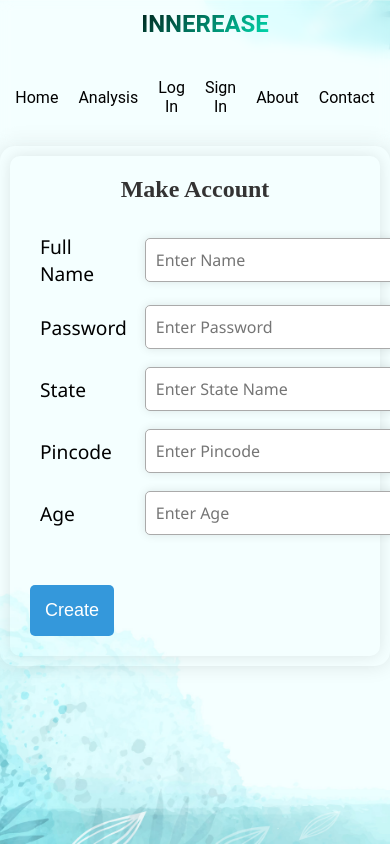
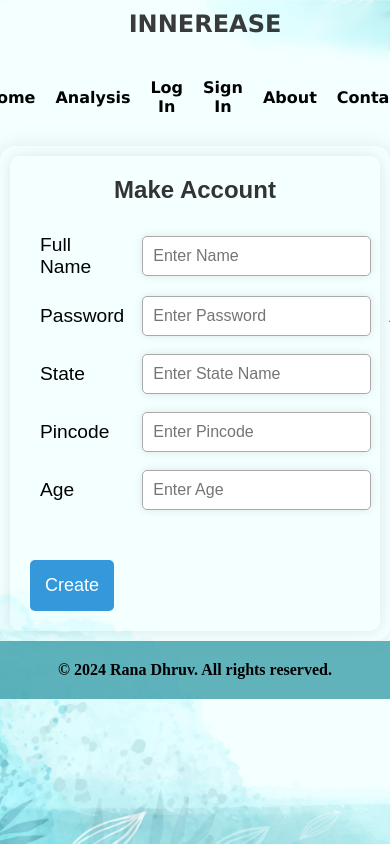
Before and after one commit to Dhruv-Rana1507/MENTAL_HEALTH_CARE-, a Next.js app in the folder MENTAL/Frontend/: page /sign in a window 390 px wide. Built offline with nearby package versions, Linux system fonts and the light colour scheme.

Commit message:
Final Up-To-Date Project :)

```diff
--- /dev/null
+++ b/MENTAL/Frontend/component/foot.js
@@ -0,0 +1,11 @@
+import React from 'react'
+import styles from '../styles/foot.module.css'
+const Footer = () => {
+    return (
+      <footer className={styles.footer}>
+        <p>© {new Date().getFullYear()} Rana Dhruv. All rights reserved.</p>
+      </footer>
+    );
+  };
+
+  export default Footer;
--- a/MENTAL/Frontend/pages/_app.js
+++ b/MENTAL/Frontend/pages/_app.js
@@ -1,17 +1,17 @@
 import '@/styles/globals.css'
 
 // import Nav from '../component/nav'
-import Footer from '../component/footer'
+import Footer from '../component/foot'
 export default function App({ Component, pageProps }) {
 
   return <>
 
   {/* <Nav/>  */}
   <Component {...pageProps} />
-  {/* <div>
+  <div>
 
   <Footer/>
-  </div> */}
+  </div>
 
   </>
 }
--- a/MENTAL/Frontend/styles/Login.module.css
+++ b/MENTAL/Frontend/styles/Login.module.css
@@ -4,6 +4,7 @@
   max-width: 400px; /* Adjust the max-width as needed */
   margin: auto;
   padding: 20px;
+  height: 100vh;
 }
 
 .hd {
@@ -30,6 +31,11 @@
   box-shadow: 1.9px 0px 1.9px 0px;
 }
 
+.signup-input:hover{
+  box-shadow: 2px 2px 7px 0px;
+  transition: all 0.2s ease-in-out;
+
+}
 
 .captcha-text {
   display: flex;
@@ -39,11 +45,12 @@
   color: #000000;
   font-size: larger;
   box-shadow: 1px 0px 1.9px 1px;
-  /* border: 2px solid black; */
+  border: 2px solid black;
   background-color: transparent;
   border-radius: 10px;
   padding: 0.5px; /* Add padding for a cleaner look */
-  /* border-radius: 4px; */
+  border-radius: 10px 0px 10px 0px;
+  background-color: rgba(0, 238, 255, 0.647);
 }
 
 .signup-button {
--- /dev/null
+++ b/MENTAL/Frontend/styles/abt.module.css
@@ -0,0 +1,88 @@
+/* abt.module.css */
+
+.container {
+    max-width: 900px; /* Adjust max-width to your preference */
+    margin: 0 auto;
+    padding: 20px;
+    backdrop-filter: blur(6px);
+    background-color:transparent;
+  }
+
+  .container h1 {
+    color: #333;
+    font-size: 2rem; /* Increase font size for headings */
+    margin-bottom: 20px; /* Add space below headings */
+  }
+
+  .container p {
+    line-height: 1.6;
+  }
+
+  .container h2 {
+    margin-top: 30px; /* Increase margin-top for section headings */
+    color: #333;
+    font-size: 1.5rem; /* Increase font size for section headings */
+  }
+
+  .teammember {
+    margin-top: 30px; /* Increase margin-top for team members */
+    display: flex;
+    align-items: center;
+    /* border: 2px solid red; */
+    align-items: center;
+    justify-content: center;
+  }
+
+  .teammember p {
+    font-size: 1.1rem; /* Increase font size for team member details */
+  }
+
+  .teammember p strong {
+    font-size: 1.2rem; /* Increase font size for team member names */
+    color: #000000; /* Change color for team member names */
+  }
+
+  .teammember h2{
+    margin: 0px  auto;
+    /* border: 2px solid red ; */
+  }
+
+.img {
+    width: 100px; /* Adjust width of the image */
+    height: 100px; /* Adjust height of the image */
+    border-radius: 50%; /* Make the image round */
+    margin-right: 20px; /* Add space to the right of the image */
+  }
+
+  /* Responsive Styles */
+
+  @media only screen and (max-width: 768px) {
+    .teammember img {
+      margin: 0 auto 10px; /* Center-align image and add space below it on smaller screens */
+    }
+  }
+
+  /* Responsive Styles */
+
+  @media only screen and (max-width: 768px) {
+    .container {
+      padding: 15px; /* Adjust padding for smaller screens */
+    }
+
+    .container h1 {
+      font-size: 1.8rem; /* Decrease font size for headings on smaller screens */
+    }
+
+    .container  h2 {
+      font-size: 1.3rem; /* Decrease font size for section headings on smaller screens */
+    }
+
+    .teammember {
+      flex-direction: column; /* Stack team members vertically on smaller screens */
+      text-align: center; /* Center-align team member details */
+    }
+
+    .teammember p {
+      margin-top: 10px; /* Add space between team member details on smaller screens */
+    }
+  }
--- /dev/null
+++ b/MENTAL/Frontend/styles/foot.module.css
@@ -0,0 +1,12 @@
+/* foot.module.css */
+
+.footer {
+    width: 100%;
+    background-color: #43a3aed4;
+    color: #000000;
+    font-weight: 900;
+    padding: 20px;
+    text-align: center;
+    position: relative;
+    bottom: 0;
+  }
--- a/MENTAL/Frontend/styles/nav.module.css
+++ b/MENTAL/Frontend/styles/nav.module.css
@@ -2,19 +2,17 @@
 
 /* =====header css==== */
 .akhuheader {
-  /* border: 2px solid red; */
-  /* padding: 15px; */
+
   text-align: center;
   font-family: 'Roboto', sans-serif;
   display: flex;
   padding: 0;
   margin: 0;
   transition: background 0.5s ease-in-out;
-  backdrop-filter: blur(6px); /* Add backdrop filter for blur effect */
-  background-color:transparent; /* Add a semi-transparent background color for better visibility */
+  backdrop-filter: blur(6px);
+  background-color:transparent;
 }
 
-/* =====logo css==== */
 /* =====logo css==== */
 .logo {
   flex: 30%;
@@ -23,38 +21,32 @@
   justify-content: left;
 }
 
+
+
 .lg {
-  font-size: 24px; /* Adjust font size */
-  font-weight: bold; /* Add font weight for emphasis */
-  text-transform: uppercase; /* Convert text to uppercase */
-  text-decoration: none; /* Remove underline */
-  color: #333; /* Change text color */
-  transition: all 0.3s ease-in-out;
+  font-size: 24px;
+  font-weight: bold;
+  text-transform: uppercase;
+  text-decoration: none;
+  color: #000000c4;
+  transition: all 0.5s ease-in-out;
+  padding: 10px 20px;
+  font-family:'Lucida Sans', 'Lucida Sans Regular', 'Lucida Grande', 'Lucida Sans Unicode', Geneva, Verdana, sans-serif;
+
+
 }
 
 .lg:hover {
-  /* color: #47ffdd;   */
-  transform: scale(1.1); /* Add a slight scale effect on hover */
+  color: #000000f3; /* Change text color on hover */
+  border: 2px solid rgba(134, 47, 47, 0.663);
+  transform: scale(1.1); /* Add scale effect on hover */
+  border-color: black; /* Change border color on hover */
+  border-radius: 10px 0px 10px 0px;
+  box-shadow: 0 0 10px rgba(0, 0, 0, 0.1); /* Add shadow effect on hover */
 }
 
-/* Add a subtle shadow effect to the logo */
-.logo:hover {
-  box-shadow: 0 4px 8px rgba(0, 0, 0, 0.1);
-}
 
-/* Optional: Add a background color or gradient */
-.lg {
-  background: linear-gradient(135deg, #000000, #00ffcc);
-  background-clip: text;
-  -webkit-background-clip: text;
-  color: transparent;
-}
 
-/* Optional: Add a border radius to create a pill shape */
-.lg {
-  border-radius: 20px;
-  padding: 10px 20px;
-}
 
 /* Optional: Adjust spacing */
 .logo {
@@ -73,8 +65,7 @@
   transition: all 0.3s ease-in-out;
 }
 
-/* .mainnav {
-} */
+
 
 .mainnav ul {
 
@@ -89,6 +80,17 @@
   display: flex;
   flex-wrap: wrap;
   transition: transform 0.3s ease-in-out, color 0.3s ease-in-out;
+  font-family: 'Gill Sans', 'Gill Sans MT', Calibri, 'Trebuchet MS', sans-serif;
+  font-weight: bolder;
+  /* font-style: oblique; */
+  font-family:Verdana, Geneva, Tahoma, sans-serif;
+}
+
+.mainnav ul li:hover{
+
+  color: #000000f3; /* Change text color on hover */
+  transform: scale(1.1); /* Add scale effect on hover */
+  text-shadow: 10px 10px 10px rgba(0, 0, 0, 0.1); /* Add shadow effect on hover */
 }
 
 .strong {
--- a/MENTAL/Frontend/styles/sign.module.css
+++ b/MENTAL/Frontend/styles/sign.module.css
@@ -13,7 +13,6 @@
   height: auto;
   padding: 20px;
   background-color: transparent;
-  /* background-color: #f0f0f0; */
   border-radius: 15px;
   box-shadow: 0 0 20px rgba(0, 0, 0, 0.1);
 }
@@ -32,6 +31,7 @@
   margin-bottom: 20px;
   color: #333;
   font-size: 24px;
+  font-family: '`', sans-serif;
 }
 
 .form {
@@ -55,7 +55,7 @@
   font-size: larger;
   margin: 8px;
   display: block;
-  font-family: 'Segoe UI', Tahoma, Geneva, Verdana, sans-serif;
+  font-family: 'Montserrat', sans-serif; /* Apply Montserrat font */
   color: #000000;
 }
 
@@ -69,7 +69,7 @@
 .pincode input,
 .phn input {
   font-size: medium;
-  font-family: 'Segoe UI', Tahoma, Geneva, Verdana, sans-serif;
+  font-family: 'Montserrat', sans-serif; /* Apply Montserrat font */
   margin: 8px;
   display: flex;
   border: 1px solid #aaa;
@@ -90,7 +90,8 @@
 .city input:hover,
 .pincode input:hover,
 .phn input:hover {
-  box-shadow: 0 0 20px rgba(0, 0, 0, 0.2); /* Enhanced 3D effect on hover */
+  box-shadow: 2px 2px 7px 0px;
+  transition: all 0.2s ease-in-out;
 }
 
 .form-control {
```
Also changed, not shown: MENTAL/Frontend/pages/about.js (+11 -49 lines), MENTAL/Frontend/public/gg.jpg (added).
